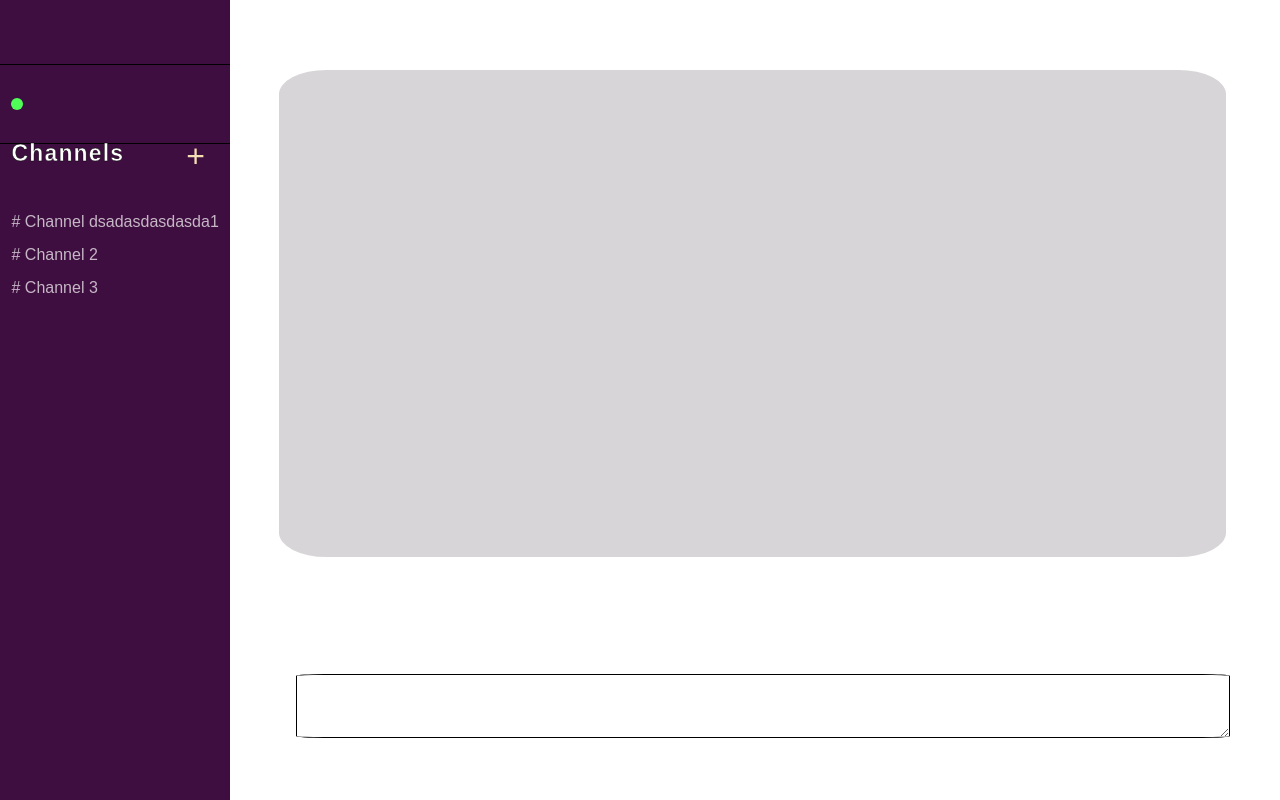
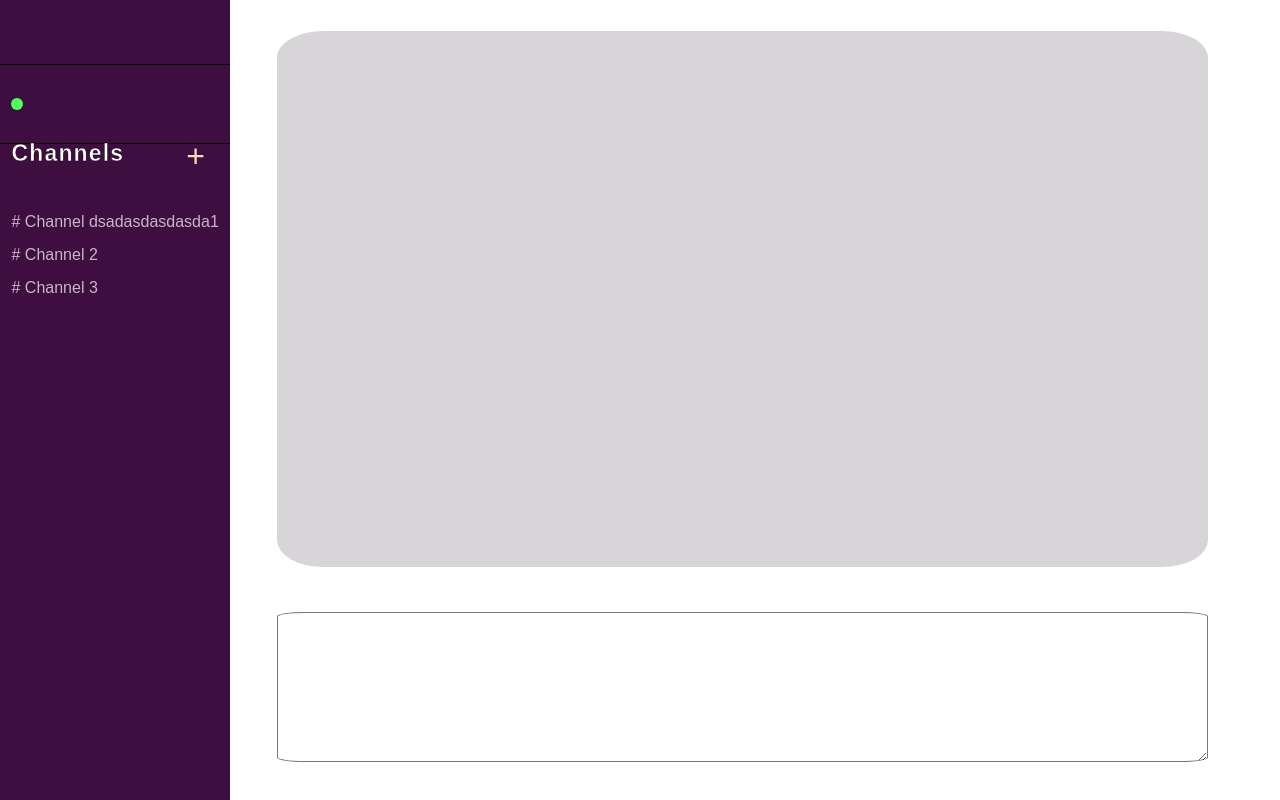
Before and after one commit to A-Fayez/flack, a Flask app: template templates/chat.html in a window 1280 px wide. Run offline with Flask 2, Linux system fonts and the light colour scheme; the template is opened without the code that fills it, so the values that code supplies are empty; style sheets or scripts are compiled from the project's sources.

Commit message:
msgs-box and new msg box positions fixed

```diff
--- a/application.py
+++ b/application.py
@@ -29,6 +29,10 @@ def join():
     print(users) # for debugging
     return render_template("chat.html", display_name=name)
 
+# TODO:
+@app.route("/popup", methods=["GET"])
+def popup():
+    return "TEST POPUP"
 
 if __name__ == '__main__':
     socketio.run(app)
--- a/static/css/style.css
+++ b/static/css/style.css
@@ -15,10 +15,11 @@ body {
 
 h1 {
     grid-area: 1 / 2 / 2 / 3;
-    font-size: 80px;
+    font-size: 5em;
     text-shadow: rgb(139, 139, 139) 1px 0 10px;
     -webkit-text-stroke: 2px white;
     color: black;
+    overflow: hidden;
 }
 
 p {
--- a/static/js/chat.js
+++ b/static/js/chat.js
@@ -4,5 +4,14 @@
 */
 document.addEventListener('DOMContentLoaded', () => {
     const displayName = document.querySelector("#name").innerHTML;
-    localStorage.setItem('name', displayName)
+    localStorage.setItem('name', displayName);
+
+    document.querySelector("#new-channel-btn").onclick = () => {
+
+        const windowParam = `scrollbars=no,resizable=no,status=no,location=no,toolbar=no,menubar=no,
+                             width=50%,height=50%,left=25%,top=25%`;
+
+        window.open("/popup", "New Channel",  windowParam).focus();
+    }
+
 });
--- a/static/js/index.js
+++ b/static/js/index.js
@@ -2,6 +2,8 @@
     First check user's local storage if the users has joined before
     If so, make a get request to get the chat template
 */
+
+// TODO: history push and modifiy URLS
 const displayName = localStorage.getItem('name');
 if (displayName) {
     window.location = "/chat?name=" + displayName;
--- a/static/sass/chat.scss
+++ b/static/sass/chat.scss
@@ -31,8 +31,6 @@
 }
 
 .side-bar {
-    @include flexbox();
-    position: relative;
     height: 100%;
     width: 100%;
     grid-area: 1 / 1 / 5 / 2;
@@ -90,6 +88,7 @@
   color: wheat;
   text-decoration: none;
   font-size: xx-large;
+  overflow: hidden
 }
 
 .channels {
@@ -126,30 +125,37 @@ ul li a:hover,
 
 .input-message-area {
   grid-area: 4 / 2 / 5 / 4;
-  @include flexbox();
-  flex-wrap: wrap;
+  width: 100%;
+  height: 100%;
 }
 
-#message-box {
-  place-self: start;
-  border: 1.1px solid black;
+#new-message-box {
+  position: relative;
   border-radius: 3%;
-  width: 73vw;
-  height: 5vw;
+  width: 90%;
+  height: 80%;
+  left: 3%;
+
 }
+
+#new-message-box:focus {
+  font-size: x-large;
+}
+
 
 .messages {
   grid-area: 1 / 2 / 4 / 4;
   width: 100%;
   height: 100%;
+}
+
+#chat-box {
+  position: relative;
+  width: 90%;
+  height: 90%;
+  left: 3%;
   background-color: rgb(216, 213, 216);
   border-radius: 5%;;
   margin-right: 2%;
   margin-top: 3%;
-  width: 74vw;
-  height: 38vw;
 }
-
-#message-box:focus {
-  font-size: x-large;
-}
--- a/templates/chat.html
+++ b/templates/chat.html
@@ -27,9 +27,10 @@
 
 <!-- dynamically generate placeholder corrsepond to channel-->
 <div class="input-message-area">
-    <textarea id="message-box"></textarea>
+    <textarea id="new-message-box"></textarea>
 </div>
 
 <div class="messages">
+    <div id="chat-box"></div>
 </div>
 {% endblock %}
--- /dev/null
+++ b/templates/new_channel.html
@@ -0,0 +1 @@
+TEST
```
